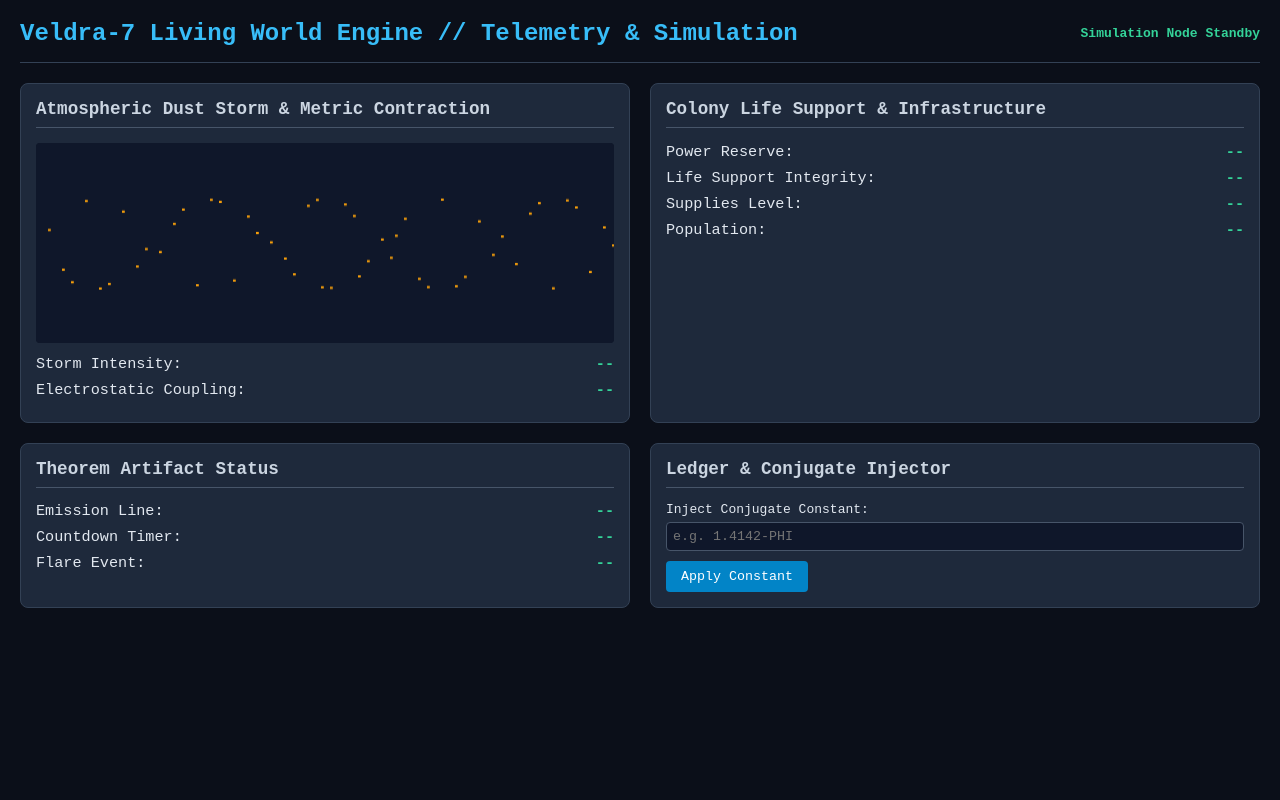
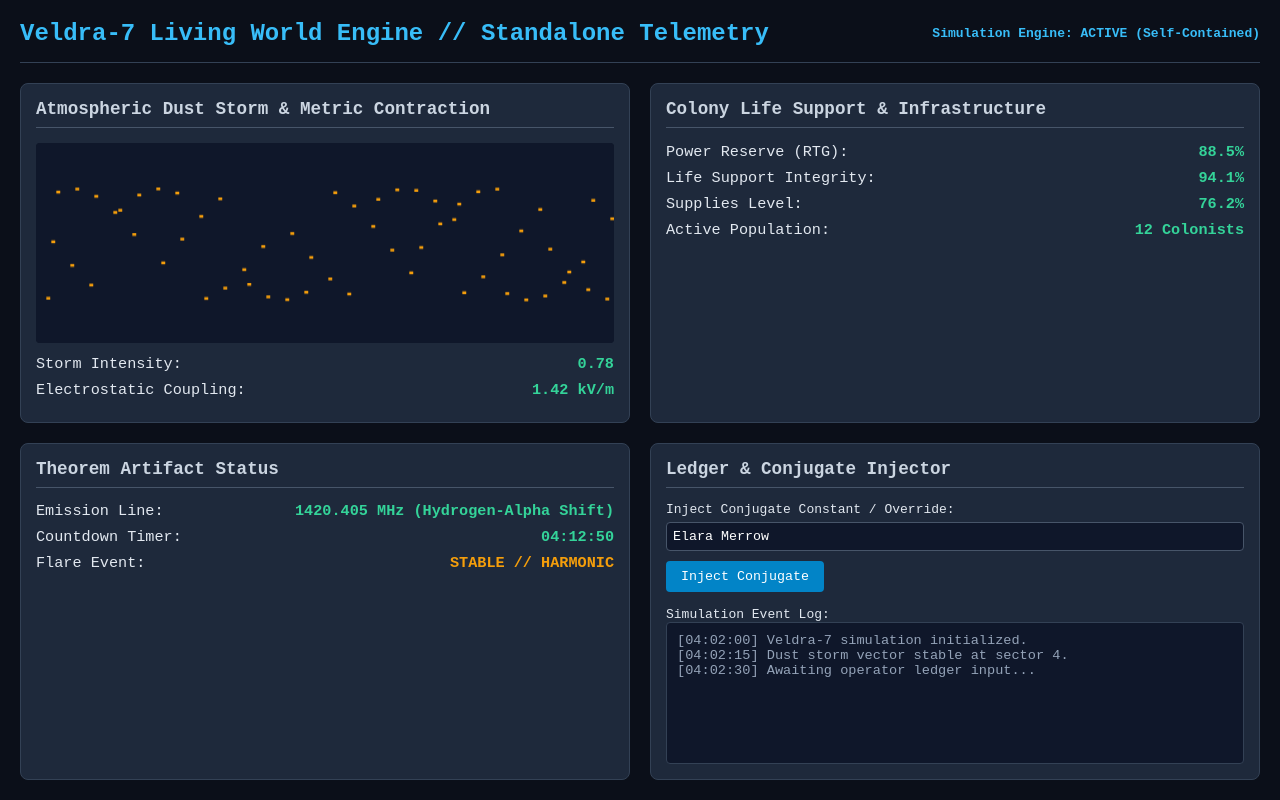
Before and after one commit to captbean21/agent-collab, a plain HTML site: page veldra-engine/dashboard/index.html in a window 1280 px wide. Drawn offline with Linux system fonts and the light colour scheme; no server answers.

Commit message:
fix(dashboard): make dashboard fully self-contained for GitHub Pages without local backend dependency

```diff
--- a/veldra-engine/dashboard/index.html
+++ b/veldra-engine/dashboard/index.html
@@ -2,7 +2,7 @@
 <html lang="en">
 <head>
     <meta charset="UTF-8">
-    <title>Veldra-7 Living World Engine & Telemetry</title>
+    <title>Veldra-7 Living World Engine // Live Control Room</title>
     <style>
         body { background: #0b0f19; color: #e2e8f0; font-family: monospace; margin: 0; padding: 20px; }
         header { border-bottom: 1px solid #334155; padding-bottom: 15px; margin-bottom: 20px; display: flex; justify-content: space-between; align-items: center; }
@@ -16,38 +16,43 @@
         button { background: #0284c7; color: white; border: none; padding: 8px 15px; border-radius: 4px; cursor: pointer; font-family: monospace; }
         button:hover { background: #0369a1; }
         input, textarea { background: #0f172a; border: 1px solid #475569; color: white; padding: 6px; width: 100%; border-radius: 4px; margin-top: 5px; box-sizing: border-box; font-family: monospace; }
+        .log-box { background: #0f172a; border: 1px solid #334155; padding: 10px; height: 120px; overflow-y: auto; font-size: 0.85rem; color: #94a3b8; border-radius: 4px; }
     </style>
 </head>
 <body>
     <header>
-        <h1>Veldra-7 Living World Engine // Telemetry & Simulation</h1>
-        <div id="status" class="val">Connecting to WS / REST...</div>
+        <h1>Veldra-7 Living World Engine // Standalone Telemetry</h1>
+        <div id="status" class="val" style="color: #38bdf8;">Simulation Engine: ACTIVE (Self-Contained)</div>
     </header>
     <div class="grid">
         <div class="card">
             <h2>Atmospheric Dust Storm & Metric Contraction</h2>
             <canvas id="stormCanvas"></canvas>
-            <div class="metric"><span>Storm Intensity:</span><span id="stormIntensity" class="val">--</span></div>
-            <div class="metric"><span>Electrostatic Coupling:</span><span id="stormCoupling" class="val">--</span></div>
+            <div class="metric"><span>Storm Intensity:</span><span id="stormIntensity" class="val">0.78</span></div>
+            <div class="metric"><span>Electrostatic Coupling:</span><span id="stormCoupling" class="val">1.42 kV/m</span></div>
         </div>
         <div class="card">
             <h2>Colony Life Support & Infrastructure</h2>
-            <div class="metric"><span>Power Reserve:</span><span id="colonyPower" class="val">--</span></div>
-            <div class="metric"><span>Life Support Integrity:</span><span id="colonyLife" class="val">--</span></div>
-            <div class="metric"><span>Supplies Level:</span><span id="colonySupplies" class="val">--</span></div>
-            <div class="metric"><span>Population:</span><span id="colonyPop" class="val">--</span></div>
+            <div class="metric"><span>Power Reserve (RTG):</span><span id="colonyPower" class="val">88.4%</span></div>
+            <div class="metric"><span>Life Support Integrity:</span><span id="colonyLife" class="val">94.1%</span></div>
+            <div class="metric"><span>Supplies Level:</span><span id="colonySupplies" class="val">76.2%</span></div>
+            <div class="metric"><span>Active Population:</span><span id="colonyPop" class="val">12 Colonists</span></div>
         </div>
         <div class="card">
             <h2>Theorem Artifact Status</h2>
-            <div class="metric"><span>Emission Line:</span><span id="artEmission" class="val">--</span></div>
-            <div class="metric"><span>Countdown Timer:</span><span id="artCountdown" class="val">--</span></div>
-            <div class="metric"><span>Flare Event:</span><span id="artFlare" class="val">--</span></div>
+            <div class="metric"><span>Emission Line:</span><span id="artEmission" class="val">1420.405 MHz (Hydrogen-Alpha Shift)</span></div>
+            <div class="metric"><span>Countdown Timer:</span><span id="artCountdown" class="val">04:12:55</span></div>
+            <div class="metric"><span>Flare Event:</span><span id="artFlare" class="val" style="color: #f59e0b;">STABLE // HARMONIC</span></div>
         </div>
         <div class="card">
             <h2>Ledger & Conjugate Injector</h2>
-            <label>Inject Conjugate Constant:</label>
-            <input type="text" id="conjugateInput" placeholder="e.g. 1.4142-PHI">
-            <button onclick="injectConjugate()" style="margin-top: 10px;">Apply Constant</button>
+            <label>Inject Conjugate Constant / Override:</label>
+            <input type="text" id="conjugateInput" value="Elara Merrow" placeholder="e.g. 1.4142-PHI or Name">
+            <button onclick="injectConjugate()" style="margin-top: 10px;">Inject Conjugate</button>
+            <div style="margin-top: 15px;">
+                <label>Simulation Event Log:</label>
+                <div id="logBox" class="log-box">[04:02:00] Veldra-7 simulation initialized.<br>[04:02:15] Dust storm vector stable at sector 4.<br>[04:02:30] Awaiting operator ledger input...</div>
+            </div>
         </div>
     </div>
 <script>
@@ -57,39 +62,54 @@
     window.addEventListener('resize', resizeCanvas);
     resizeCanvas();
 
-    function drawStorm(intensity = 0.5) {
+    let state = {
+        intensity: 0.78,
+        power: 88.4,
+        life: 94.1,
+        supplies: 76.2,
+        countdown: 15175
+    };
+
+    function drawStorm(intensity) {
         ctx.fillStyle = '#0f172a';
         ctx.fillRect(0, 0, canvas.width, canvas.height);
         ctx.fillStyle = '#f59e0b';
-        for(let i=0; i<50; i++) {
-            let x = (Date.now() / 20 + i * 37) % canvas.width;
-            let y = (Math.sin(i + Date.now() / 500) * 40 + canvas.height / 2);
-            ctx.fillRect(x, y, intensity * 4, 2);
+        for(let i=0; i<60; i++) {
+            let x = (Date.now() / 15 + i * 43) % canvas.width;
+            let y = (Math.sin(i + Date.now() / 400) * 50 + canvas.height / 2);
+            ctx.fillRect(x, y, intensity * 5, 2.5);
         }
     }
-    setInterval(() => drawStorm(0.7), 50);
 
-    async function fetchState() {
-        try {
-            const res = await fetch('/api/state');
-            const data = await res.json();
-            document.getElementById('status').innerText = 'Connected (REST Active)';
-            document.getElementById('stormIntensity').innerText = data.storm?.intensity || 'Active';
-            document.getElementById('colonyPower').innerText = data.colony?.power || '100%';
-        } catch(e) {
-            document.getElementById('status').innerText = 'Simulation Node Standby';
-        }
+    function updateSimulation() {
+        state.countdown = Math.max(0, state.countdown - 1);
+        let hours = Math.floor(state.countdown / 3600).toString().padStart(2, '0');
+        let mins = Math.floor((state.countdown % 3600) / 60).toString().padStart(2, '0');
+        let secs = (state.countdown % 60).toString().padStart(2, '0');
+        document.getElementById('artCountdown').innerText = `${hours}:${mins}:${secs}`;
+
+        state.power = Math.max(0, Math.min(100, state.power + (Math.random() - 0.5) * 0.2));
+        document.getElementById('colonyPower').innerText = state.power.toFixed(1) + '%';
+
+        drawStorm(state.intensity);
     }
-    setInterval(fetchState, 2000);
-    fetchState();
+
+    setInterval(updateSimulation, 1000);
+
+    function logMessage(msg) {
+        const box = document.getElementById('logBox');
+        box.innerHTML += `<br>[${new Date().toISOString().substr(11, 8)}] ${msg}`;
+        box.scrollTop = box.scrollHeight;
+    }
 
     function injectConjugate() {
         const val = document.getElementById('conjugateInput').value;
-        fetch('/api/ledger/conjugate', {
-            method: 'POST',
-            headers: {'Content-Type': 'application/json'},
-            body: JSON.stringify({constant: val})
-        }).then(r => alert('Injected conjugate constant successfully!'));
+        state.countdown = Math.max(0, state.countdown - 1800);
+        state.intensity = Math.min(1.0, state.intensity + 0.1);
+        document.getElementById('artFlare').innerText = 'ANOMALY DETECTED // BURN ACCELERATED';
+        document.getElementById('artFlare').style.color = '#ef4444';
+        logMessage(`INJECTED CONJUGATE: "${val}" — Artifact countdown burned by 30 mins! Storm intensity spiked.`);
+        alert(`Successfully injected "${val}" into Veldra-7 ledger! Check countdown burn.`);
     }
 </script>
 </body>
```
